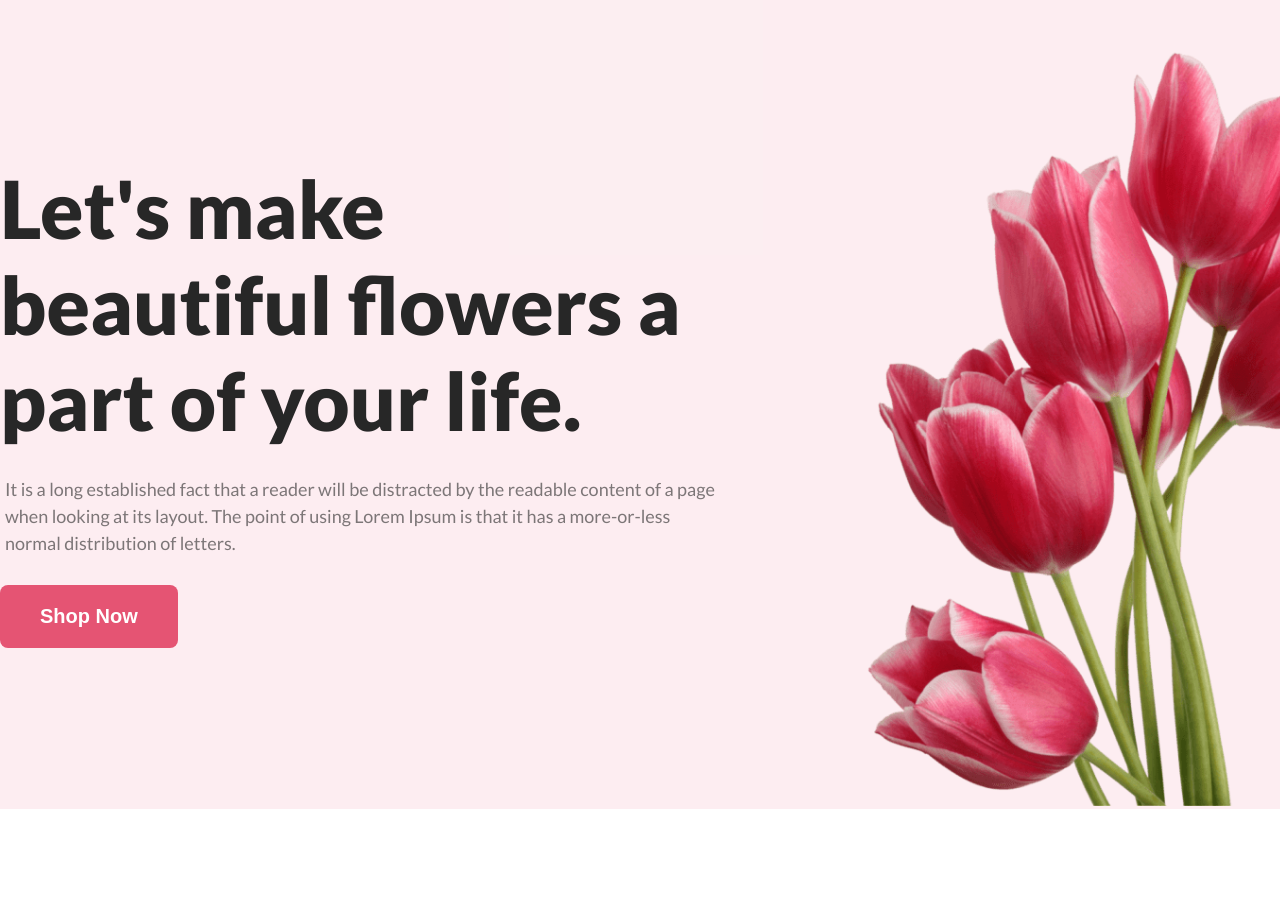
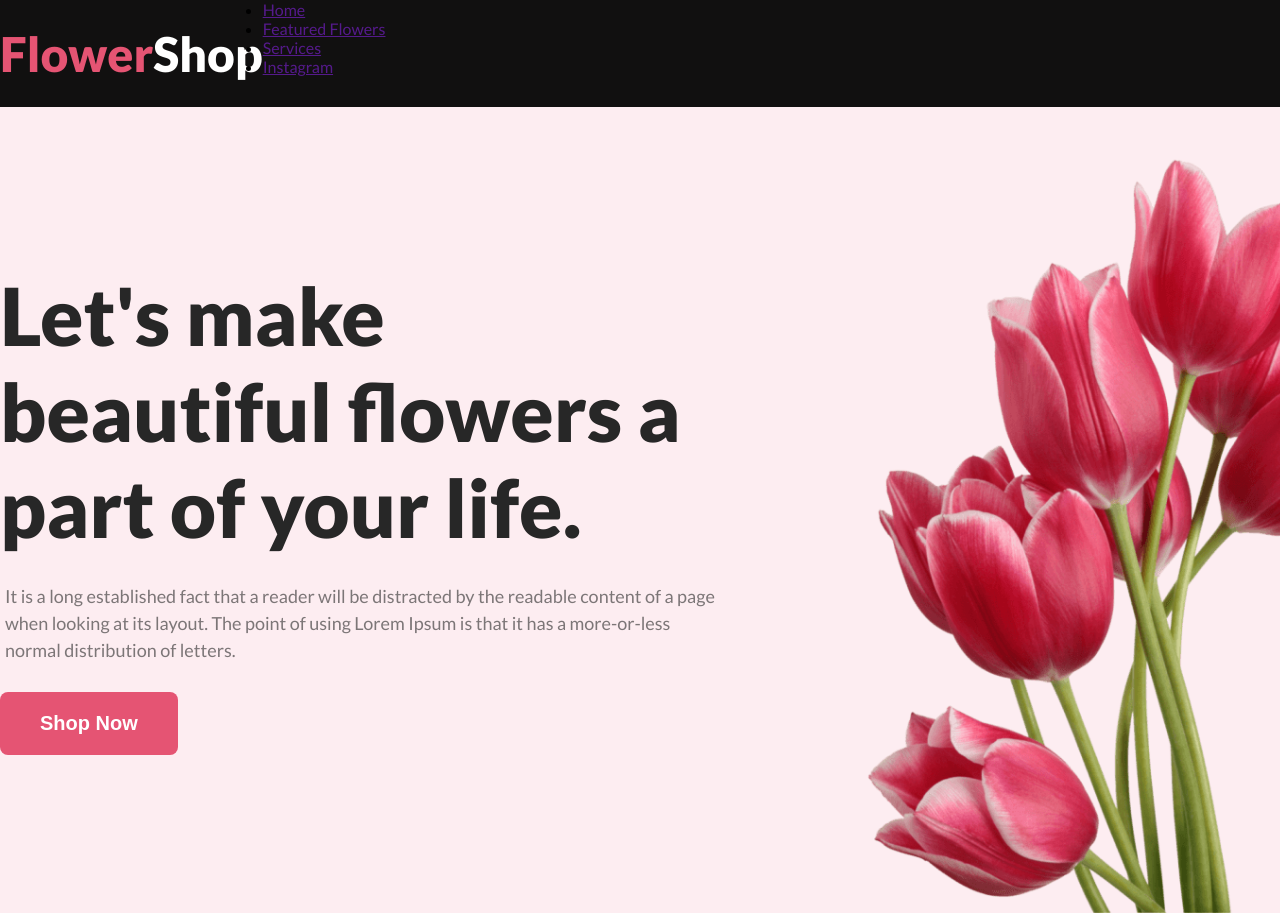
Before and after one commit to developerbadsa/Flower-Shop, a plain HTML site: page index.html in a window 1280 px wide. Shown: the top 913 px of the page. Drawn offline with Linux system fonts and the light colour scheme.

Commit message:
html completed of navbar

```diff
--- a/assets/styles/style.css
+++ b/assets/styles/style.css
@@ -40,7 +40,12 @@ body{
     font-weight: 400;
     line-height: 30px;
 }
-/* Header Banner Section*/
+/* Header CSS */
+.navbar{
+    background: #111010;
+    display: flex;
+}
+/* Banner Section*/
 .banner-section{
     background: #e554731a;
 }
--- a/index.html
+++ b/index.html
@@ -8,7 +8,15 @@
 </head>
 <body>
     <header>
-
+        <nav class="navbar">
+            <div class="logo"><div class="logo-text"><span>Flower</span>Shop</div></div>
+            <ul class="menu">
+                <li><a class="nav-link" href="">Home</a></li>
+                <li><a class="nav-link" href="">Featured Flowers</a></li>
+                <li><a class="nav-link" href="">Services</a></li>
+                <li><a class="nav-link" href="">Instagram</a></li>
+            </ul>
+        </nav>
     </header>
     <main>
         <!-- Banner Section -->
```
